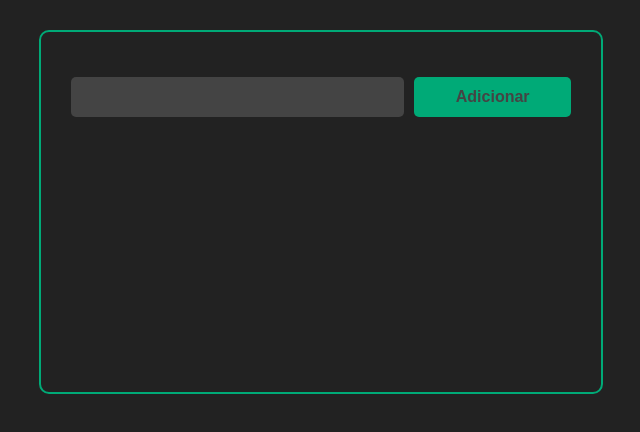
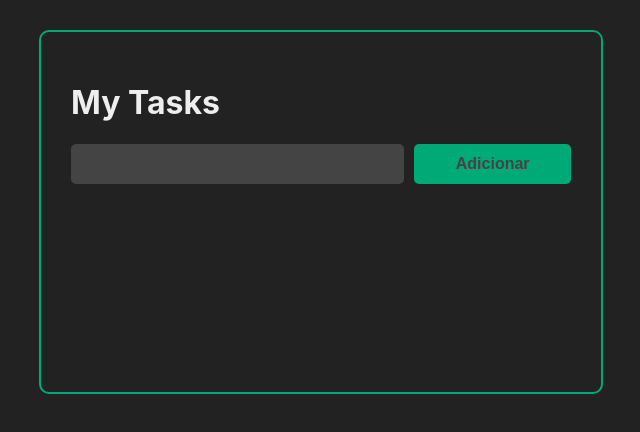
Before and after one commit to rvahilario/to-do-list-react, a React (Create React App) app: page / in a window 1280 px wide. Shown: the top 432 px of the page, without its empty margins (319-959 px from the left). Built offline with nearby package versions, Linux system fonts and the light colour scheme.

Commit message:
add header

```diff
--- a/src/App.jsx
+++ b/src/App.jsx
@@ -5,6 +5,7 @@ import { MainContainer } from './components/styles';
 
 import Tasks from './components/Tasks';
 import AddTask from './components/AddTask';
+import Header from './components/Header';
 
 const App = () => {
 	const [tasks, setTasks] = useState([]);
@@ -40,6 +41,7 @@ const App = () => {
 
 	return (
 		<MainContainer>
+			<Header />
 			<AddTask handleTaskAddition={handleTaskAddition} />
 			<Tasks
 				tasks={tasks}
--- /dev/null
+++ b/src/components/Header.jsx
@@ -0,0 +1,9 @@
+import React from 'react';
+
+import { HeaderStyled } from './styles';
+
+const Header = () => {
+	return <HeaderStyled>My Tasks</HeaderStyled>;
+};
+
+export default Header;
--- a/src/components/styles.jsx
+++ b/src/components/styles.jsx
@@ -64,3 +64,7 @@ export const RemoveTask = styled.button`
 	color: #0a7;
 	cursor: pointer;
 `;
+
+export const HeaderStyled = styled.h1`
+	color: #eee;
+`;
```
